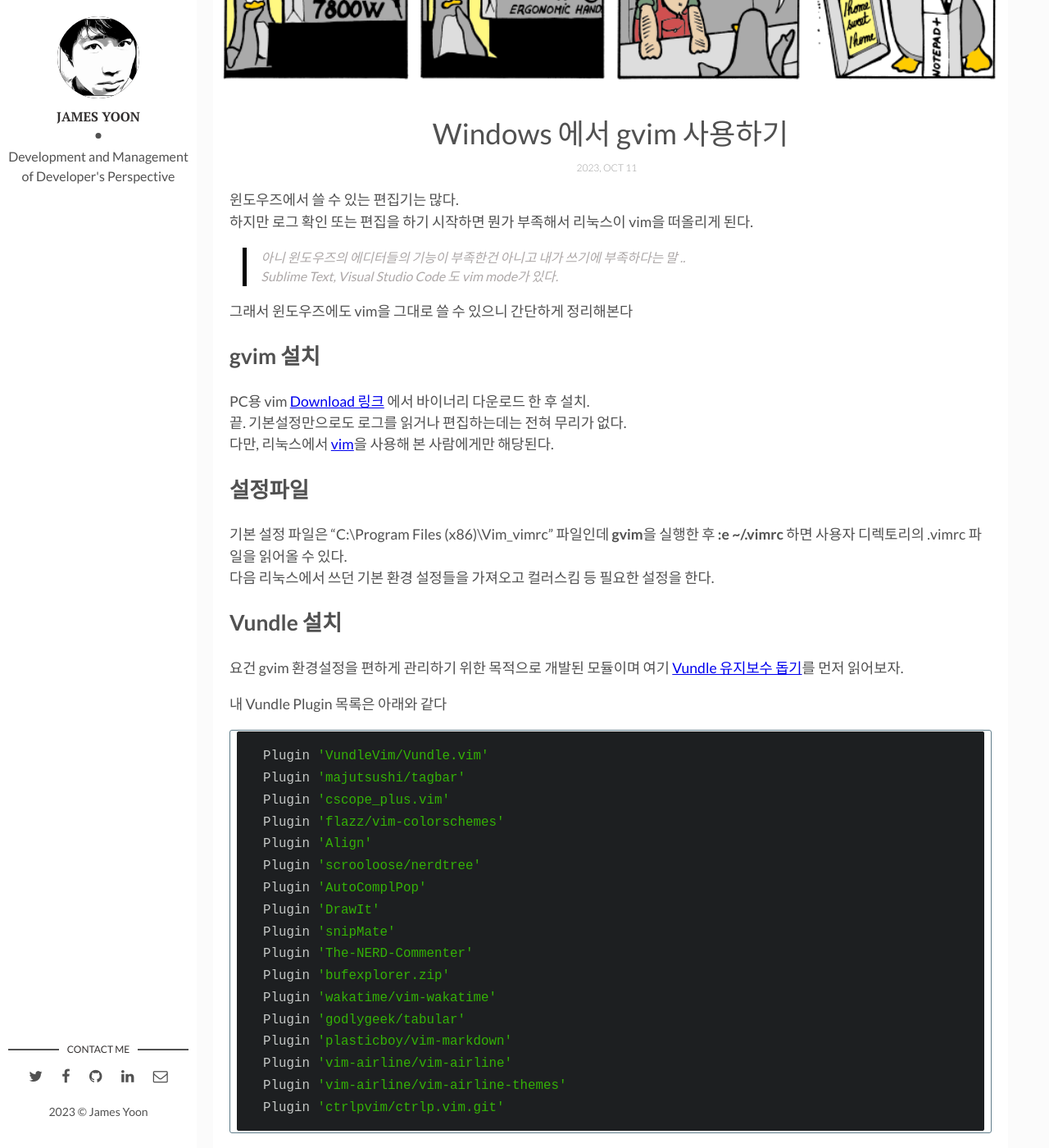
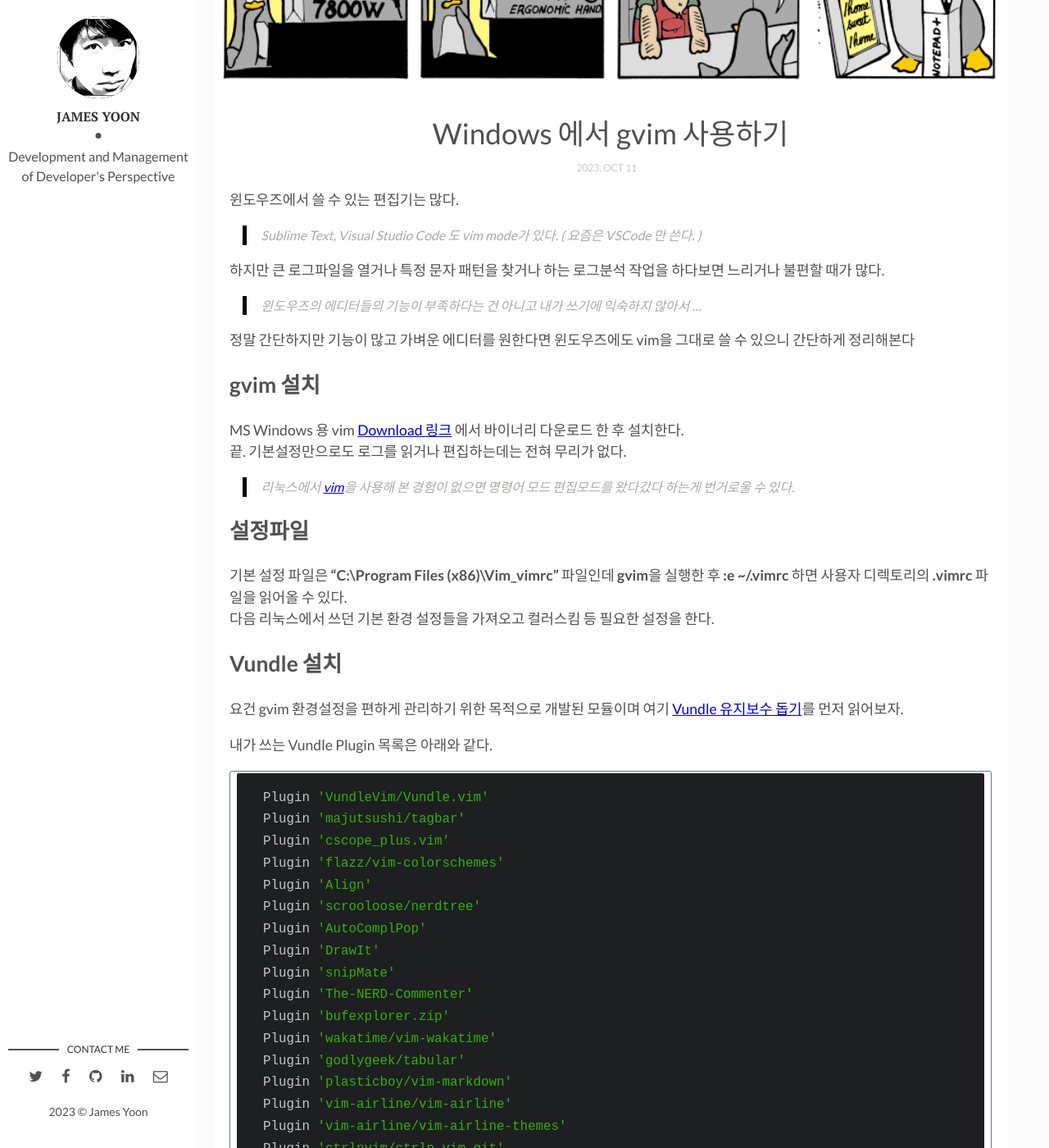
Before and after one commit to butteryoon/butteryoon.github.io, a Jekyll site: the page built from _posts/2018-11-01-gvim.md, in a window 1280 px wide and 1400 px high, scrolled down 218 px. Shown: the whole window at 82% size. Built offline with Jekyll 4.4.1, drawn with Linux system fonts in a browser that asks for light colours; comment, search, counter and statistics services are not loaded; some of the changed text lies outside the part shown.

Commit message:
문장 수정

````diff
--- a/_posts/2018-11-01-gvim.md
+++ b/_posts/2018-11-01-gvim.md
@@ -12,32 +12,36 @@ categories: dev
 ---
 
 윈도우즈에서 쓸 수 있는 편집기는 많다.
-하지만 로그 확인 또는 편집을 하기 시작하면 뭔가 부족해서 리눅스이 vim을 떠올리게 된다.
 
-> 아니 윈도우즈의 에디터들의 기능이 부족한건 아니고 내가 쓰기에 부족하다는 말 ..
-> Sublime Text, Visual Studio Code 도 vim mode가 있다.
+> Sublime Text, Visual Studio Code 도 vim mode가 있다. ( 요즘은 VSCode 만 쓴다. )
 
-그래서 윈도우즈에도 vim을 그대로 쓸 수 있으니 간단하게 정리해본다
+하지만 큰 로그파일을 열거나 특정 문자 패턴을 찾거나 하는 로그분석 작업을 하다보면 느리거나 불편할 때가 많다.
+
+> 윈도우즈의 에디터들의 기능이 부족하다는 건 아니고 내가 쓰기에 익숙하지 않아서 ...
+
+정말 간단하지만 기능이 많고 가벼운 에디터를 원한다면 윈도우즈에도 vim을 그대로 쓸 수 있으니 간단하게 정리해본다
 
 <!--more-->
 
 ## gvim 설치
 
-PC용 vim [Download 링크](https://www.vim.org/download.php#pc) 에서 바이너리 다운로드 한 후 설치.
+MS Windows 용 vim [Download 링크](https://www.vim.org/download.php#pc) 에서 바이너리 다운로드 한 후 설치한다.
 끝. 기본설정만으로도 로그를 읽거나 편집하는데는 전혀 무리가 없다.
-다만, 리눅스에서 [vim][vim]을 사용해 본 사람에게만 해당된다.
+
+> 리눅스에서 [vim][vim]을 사용해 본 경험이 없으면 명령어 모드 편집모드를 왔다갔다 하는게 번거로울 수 있다.
 
 
 ## 설정파일
 
-기본 설정 파일은 "C:\Program Files (x86)\Vim\_vimrc" 파일인데 **gvim**을 실행한 후 **:e ~/.vimrc** 하면 사용자 디렉토리의 .vimrc 파일을 읽어올 수 있다.
+기본 설정 파일은 **"C:\Program Files (x86)\Vim\_vimrc"** 파일인데 **gvim**을 실행한 후 **:e ~/.vimrc** 하면 사용자 디렉토리의 **.vimrc** 파일을 읽어올 수 있다.
 다음 리눅스에서 쓰던 기본 환경 설정들을 가져오고 컬러스킴 등 필요한 설정을 한다.
 
 ## Vundle 설치
 
 요건 gvim 환경설정을 편하게 관리하기 위한 목적으로 개발된 모듈이며 여기 [Vundle 유지보수 돕기](https://github.com/VundleVim/Vundle.vim/blob/master/README_KR.md)를 먼저 읽어보자.
 
-내 Vundle Plugin 목록은 아래와 같다
+내가 쓰는 Vundle Plugin 목록은 아래와 같다.
+
 ```bash
 Plugin 'VundleVim/Vundle.vim'
 Plugin 'majutsushi/tagbar'
@@ -61,11 +65,13 @@ Plugin 'ctrlpvim/ctrlp.vim.git'
 ## Dropbox에 Vundle 모듈 설치
 
 Vundle을 설치한 후 PC를 재설치 또는 바꿔야 할 때는 설정을 다시 해줘야 하는데 쫌 귀찮아서 Dropbox에 모듈을 설치해본다.
-Dropbox에 Vundel 모듈을 설치하면 PC재설치 또는 여러대의 PC에서 동일환경으로 gvim 사용 가능.
+Dropbox에 Vundel 모듈을 설치하면 PC재설치 또는 여러대의 PC에서 동일환경으로 gvim 사용 가능하다. ( 그런데 그냥 설치하는게 편할 수도...)
 
-> 요건 다시 정리해 두자.
+> 플러그인 관리 모듈이 몇가지가 더 나왔던데 따로 정리하기로...
 
 ## Vundle Update 후 로딩시 에러
+
+기존에 설치된 모듈들이 있는 환경에서 그대로 덮어쓰기를 했더니 아래와 같은 에러가 발생한다.
 
 > VundleUpdate 실행 했을 뿐인데 아래와 같은 에러 발생.
 > 결국은 설정파일 기존 모듈을 다 지우고 새로 설치한 후 오류 없어짐.
@@ -79,12 +85,12 @@ Dropbox에 Vundel 모듈을 설치하면 PC재설치 또는 여러대의 PC에
 **.vim/colors** 디렉토리를 만들고 molokai.vim 컬러스킴 파일을 다운로드 하여 저장한다.
 
 ```bash
-$ mkdir -p ~/.vim/colors
-$ cd ~/.vim/colors
-$ curl -O https://raw.githubusercontent.com/tomasr/molokai/master/colors/molokai.vim
+$ mkdir -p ~/.vim/colors
+$ cd ~/.vim/colors
+$ curl -O https://raw.githubusercontent.com/tomasr/molokai/master/colors/molokai.vim
 ```
 
-**~/.vimrc** 파일에 **colorscheme** 설정.
+**~/.vimrc** 파일에 **colorscheme** 을 지정해주면 끝.
 
 ```bash
 $ cat ~/.vimrc
@@ -94,4 +100,6 @@ colorscheme molokai
 let g:molokai_original = 1
 ```
 
+생각해 보니 단축키가 익숙하지 않으면 별로 편하다고 못 느낄 수도 있다.
+
 [vim]: https://www.vim.org
````
